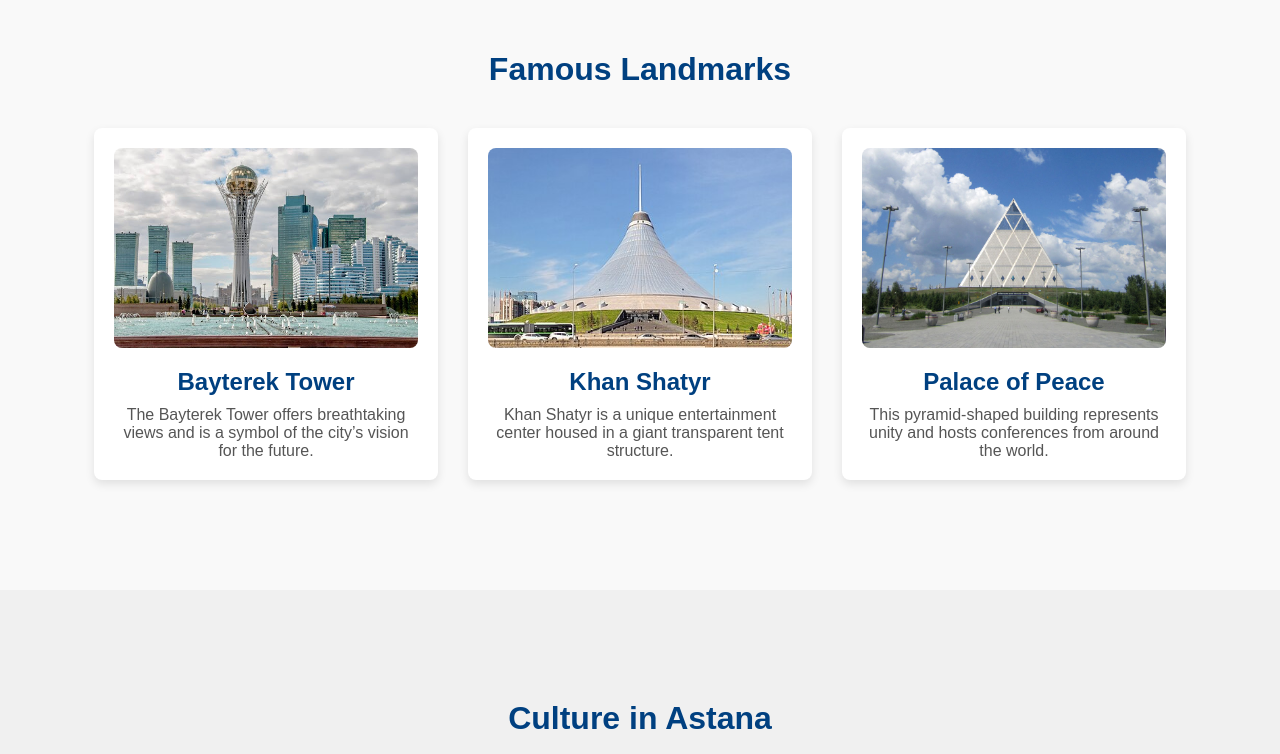
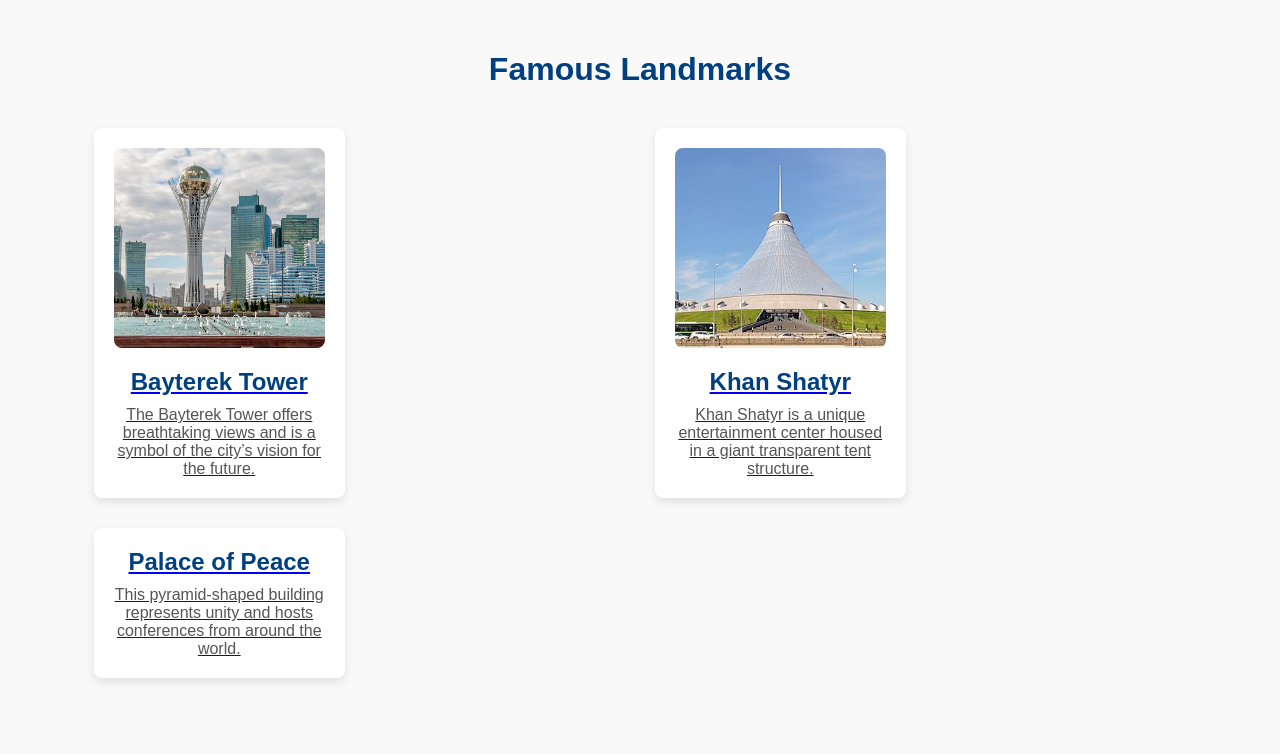
Before and after one commit to AlinaUK/Hometown-Homepage, a website built with Vite: page index.html in a window 1280 px wide. Shown: the part 1600-2354 px from the top of the page. Built offline with nearby package versions, Linux system fonts and the light colour scheme; files whose address does not match are found by name.

Commit message:
Update index.html

```diff
--- a/index.html
+++ b/index.html
@@ -41,16 +41,19 @@
             <h2>Famous Landmarks</h2>
             <div class="landmarks-grid">
                 <div class="landmark-card">
+                      <a href="https://en.wikipedia.org/wiki/Baiterek_(monument)" target="_blank">
                     <img src="images/astana3.jpg" alt="Bayterek Tower">
                     <h3>Bayterek Tower</h3>
                     <p>The Bayterek Tower offers breathtaking views and is a symbol of the city’s vision for the future.</p>
                 </div>
                 <div class="landmark-card">
+                     <a href="https://en.wikipedia.org/wiki/Khan_Shatyr" target="_blank">
                     <img src="images/Khan_Shatyr_Astana.jpg" alt="Khan Shatyr">
                     <h3>Khan Shatyr</h3>
                     <p>Khan Shatyr is a unique entertainment center housed in a giant transparent tent structure.</p>
                 </div>
                 <div class="landmark-card">
+                     <a href="https://en.wikipedia.org/wiki/Palace_of_Peace_and_Reconciliation"
                     <img src="images/palace-of-peace-and-reconciliation1.jpg" alt="Palace of Peace">
                     <h3>Palace of Peace</h3>
                     <p>This pyramid-shaped building represents unity and hosts conferences from around the world.</p>
```
